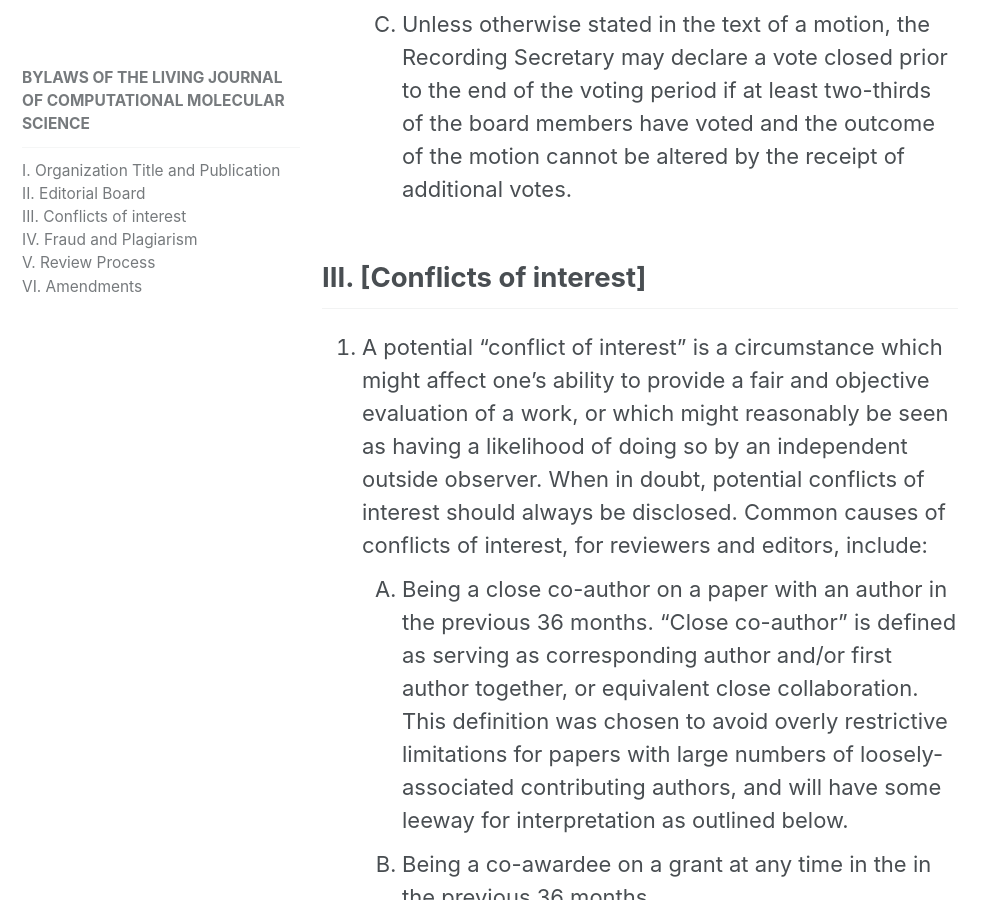
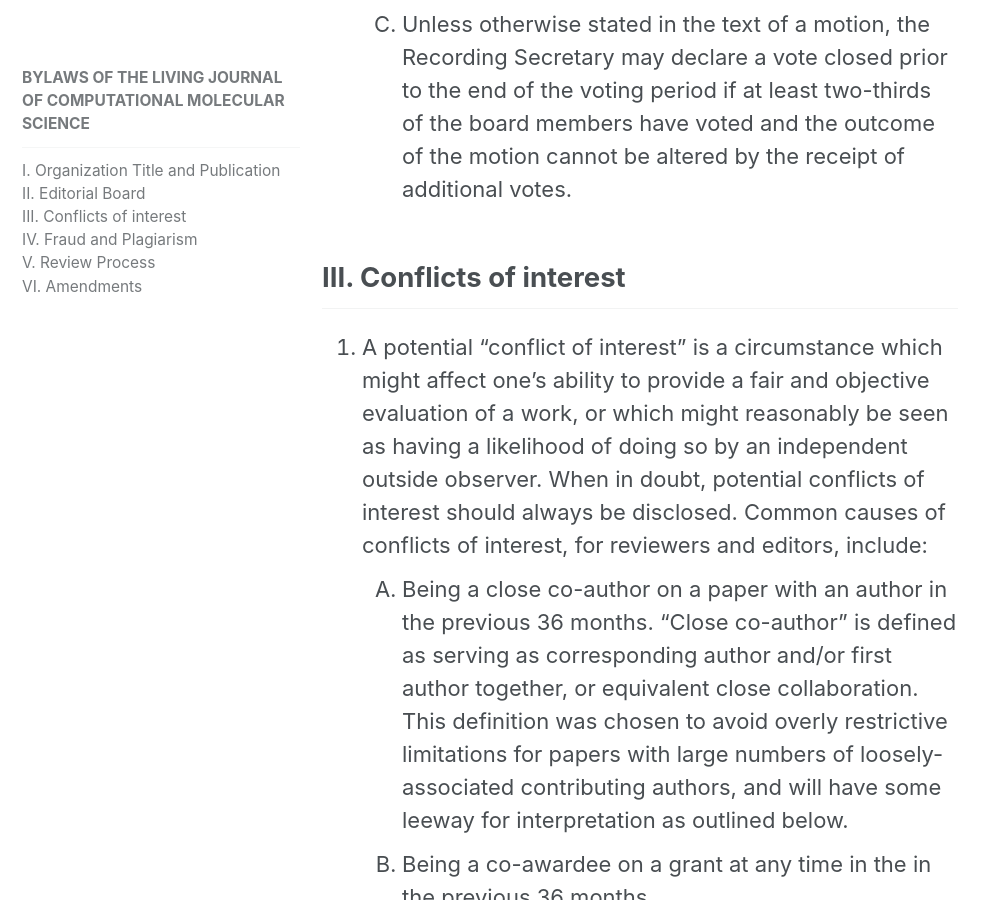
Before and after one commit to livecomsjournal/livecomsjournal.github.io, a Jekyll site: the page built from _editorial_policies/01_bylaws.md, in a window 1280 px wide and 900 px high, scrolled down 4307 px. Shown: the whole window, without its empty margins (0-996 px from the left). Built offline with Jekyll 4.4.1, drawn with Linux system fonts in a browser that asks for light colours.

```diff
--- a/_editorial_policies/01_bylaws.md
+++ b/_editorial_policies/01_bylaws.md
@@ -71,7 +71,7 @@ either Managing Editors or Associate Editors.
        if at least two-thirds of the board members have voted
        and the outcome of the motion cannot be altered by the receipt of additional votes.
 
-## III. [Conflicts of interest]
+## III. Conflicts of interest
 1. A potential "conflict of interest" is a circumstance which might affect one's ability to provide a fair and objective evaluation of a work, or which might reasonably be seen as having a likelihood of doing so by an independent outside observer.
 When in doubt, potential conflicts of interest should always be disclosed. Common causes of conflicts of interest, for reviewers and editors, include:
     1. Being a close co-author on a paper with an author in the previous 36 months. "Close co-author" is defined as serving as corresponding author and/or first author together, or equivalent close collaboration.
```
